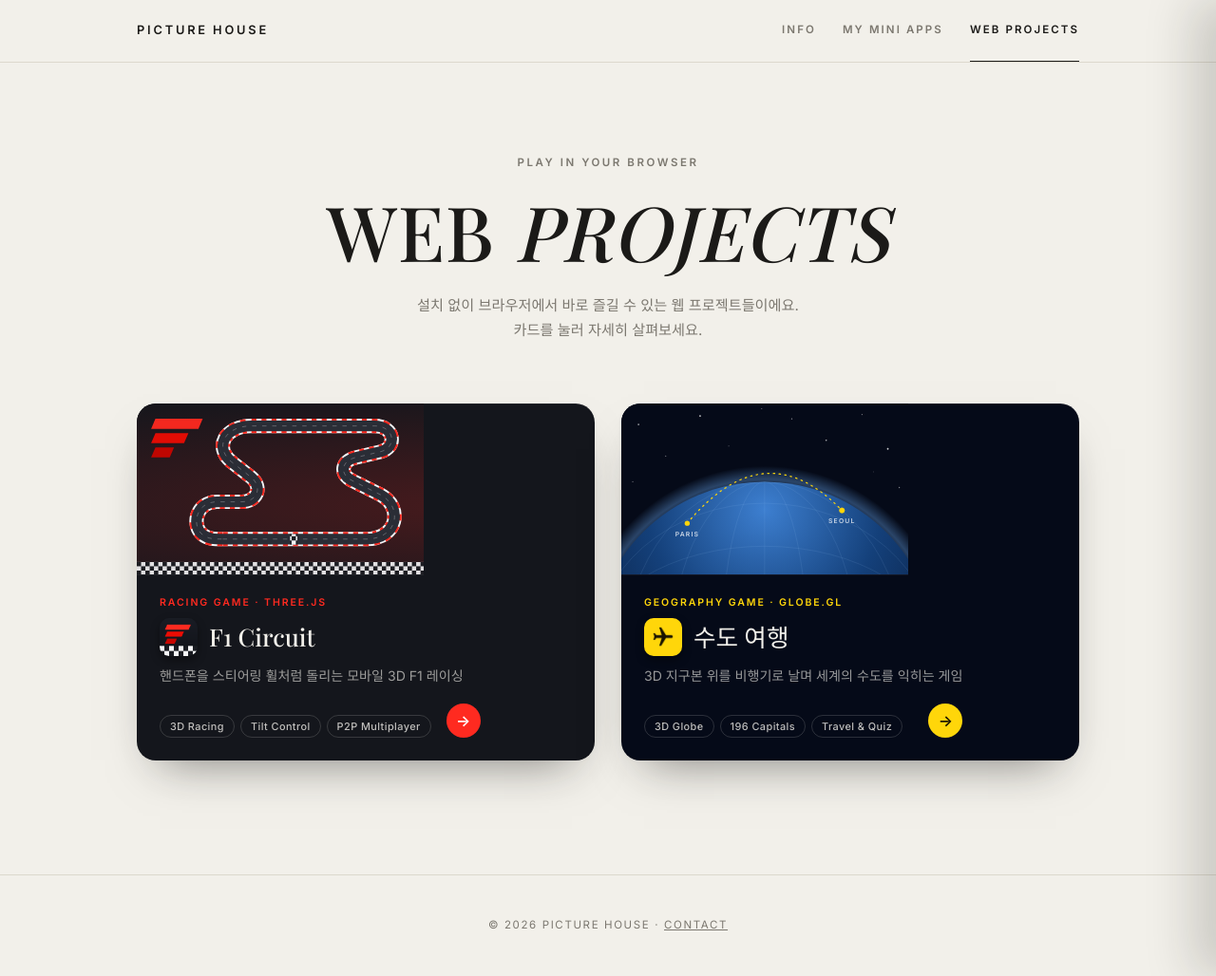
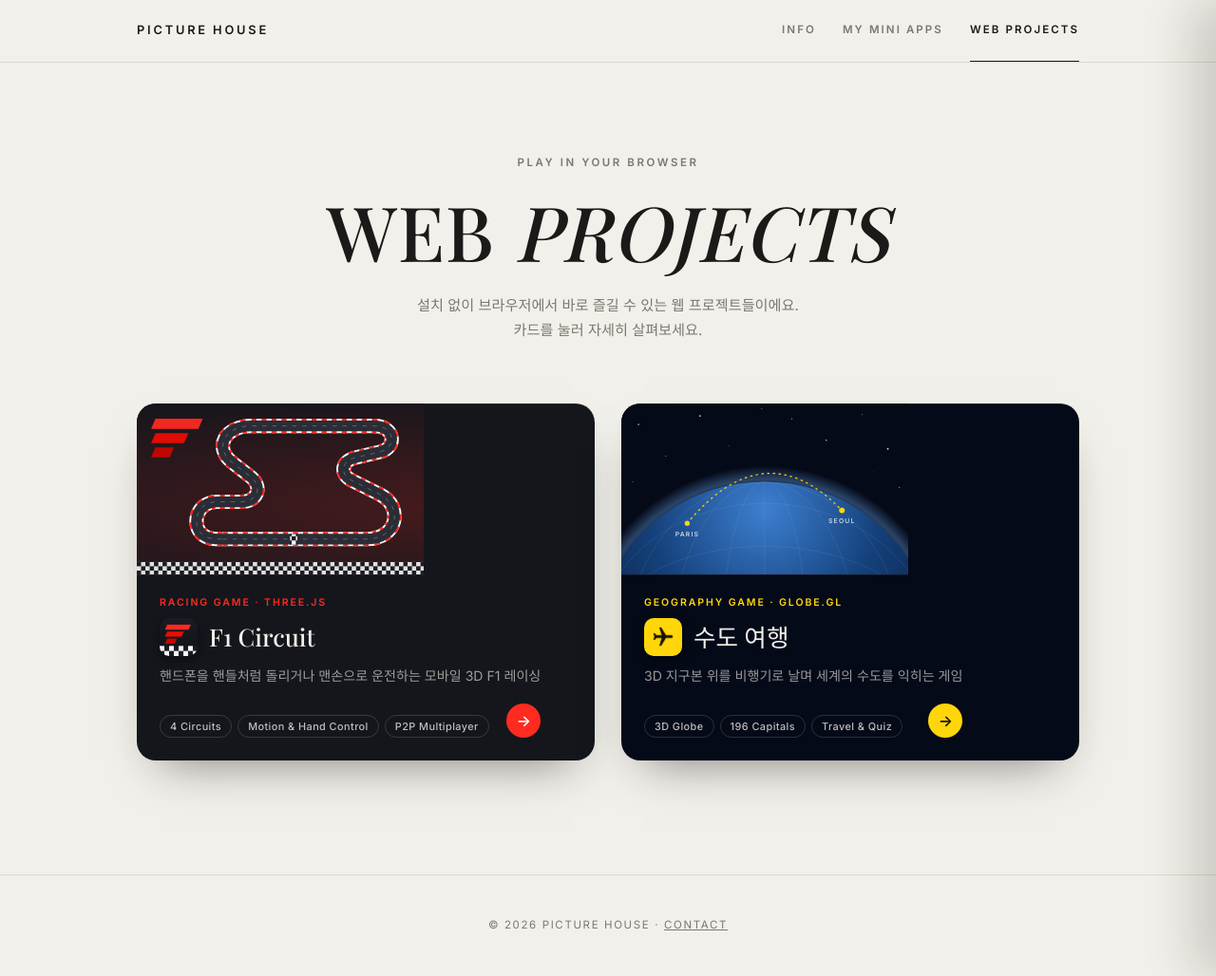
Before and after one commit to PictureHouse/picturehouse.github.io, a Jekyll site: the page built from web-projects.html, in a window 1280 px wide and 1028 px high. Shown: the whole window at 95% size. Built offline with Jekyll 4.4.1, drawn with Linux system fonts in a browser that asks for light colours; some web fonts are replaced; part of the change alters nothing that is shown.

Commit message:
F1 Circuit 카드·소개 업데이트 (v1.1.9 반영: 드라이버 모드, 시가지 트랙, 조작 방식 3종 등)
Co-Authored-By: Claude Opus 5.5 <noreply@anthropic.com>

```diff
--- a/_data/webprojects.yml
+++ b/_data/webprojects.yml
@@ -18,7 +18,7 @@
 
 - id: f1-circuit
   name: F1 Circuit
-  tagline: 핸드폰을 스티어링 휠처럼 돌리는 모바일 3D F1 레이싱
+  tagline: 핸드폰을 핸들처럼 돌리거나 맨손으로 운전하는 모바일 3D F1 레이싱
   kicker: Racing Game · Three.js
   icon: /assets/icons/web/f1-circuit.png
   url: https://f1-circuit.vercel.app/
@@ -27,30 +27,43 @@
     bg: "#14161c"
     accent: "#ff2a20"
     on_accent: "#ffffff"
-  chips: [3D Racing, Tilt Control, P2P Multiplayer]
+  chips: [4 Circuits, Motion & Hand Control, P2P Multiplayer]
   description: |
     ## 소개
 
     F1 Circuit은 앱 설치 없이 브라우저에서 바로 즐기는 모바일 3D F1 레이싱 게임입니다.
     핸드폰을 가로로 눕혀 스티어링 휠처럼 돌리면 차가 방향을 틀고,
     화면을 살짝 젖히거나 숙여 가속과 브레이크를 조작합니다.
-    혼자서 베스트 랩에 도전하거나, 방 코드로 친구들을 모아 레이스를 펼칠 수 있어요.
+    새로 추가된 드라이버 모드에서는 카메라 앞에서 맨손으로 핸들을 잡듯 운전할 수 있어요.
+    피트 개러지에서 출발해 혼자 베스트 랩에 도전하거나, 방 코드로 친구들을 모아 레이스를 펼쳐 보세요.
+
+    ## 조작 방식
+
+    - **기기 동작** — 핸드폰을 돌려 조향, 뒤로 젖히면 가속·앞으로 숙이면 브레이크
+    - **기기 동작 + 버튼** — 가속·브레이크는 기울기로, 조향은 화면 양옆 ◀ ▶ 버튼으로
+    - **키보드** — PC에서는 방향키·WASD로 바로 출발
+    - **드라이버 모드 (BETA)** — 전면 카메라가 양손을 인식해, 두 손을 기울여 조향하고 주먹을 쥐면 가속,
+      손바닥을 밀면 브레이크. 드라이버 시점의 장갑도 내 손 모양을 따라 움직입니다.
 
     ## 주요 기능
 
-    - 기기 동작 조작 — 핸드폰을 기울여 조향·가속·브레이크
-    - PC에서는 방향키·WASD 키보드 조작
-    - 그랑프리 · 스피드웨이 · 테크니컬, 성격이 다른 3가지 트랙
-    - 방 코드로 모이는 친구와의 P2P 레이스
-    - 체이스 뷰 ↔ 드라이버 뷰 시점 전환, 차량 색상 선택
+    - 그랑프리 · 스피드웨이 · 테크니컬 · 시가지, 성격이 다른 4가지 서킷 (트랙별 베스트 랩 저장)
+    - 방 코드로 모이는 친구와의 P2P 3랩 레이스 — 무작위 출발 그리드, 실시간 순위, 차량 간 충돌
+    - 크루가 오가는 피트 개러지 메인 화면, 12가지 팀 컬러 리버리
+    - 체이스 뷰 ↔ 스티어링 휠을 잡은 팔까지 보이는 드라이버 뷰
+    - 기어 변속·터보·배기 팝까지 합성한 V6 하이브리드 엔진 사운드
     - 한국어·영어 지원 (기기 언어에 맞춰 자동 선택)
 
     ## 기술 노트
 
     - Three.js + Vite로 만든 정적 웹앱으로, iPhone Safari와 Android Chrome에서 똑같이 동작합니다.
-    - 멀티플레이는 PeerJS(WebRTC)로 기기끼리 직접 연결합니다.
+    - 서킷의 노면·연석·방호벽·관중석·건물은 스플라인 제어점에서 절차적으로 생성하고,
+      기울기 조작에 맞춰 모든 코너의 반경을 약 33m 이상으로 다듬었습니다.
+    - 드라이버 모드는 MediaPipe Hand Landmarker로 손을 인식하며, 이 모드를 고를 때만 불러옵니다.
+      카메라 영상은 기기 안에서만 처리하고 저장·전송하지 않습니다.
+    - 멀티플레이는 PeerJS(WebRTC)로 기기끼리 직접 연결해 게임 서버가 없습니다.
+    - 엔진음은 음원 파일 없이 WebAudio로 배기 펄스를 합성해 만듭니다.
     - OS 화면 회전 잠금과 상관없이 항상 가로로 보이도록, 세로로 들면 게임 화면을 직접 90° 회전시켜 렌더링합니다.
-    - iOS의 센서 권한 요청과 전체화면 전환이 같은 터치를 두고 충돌하지 않도록 호출 순서를 조정했습니다.
 
 - id: capital-travel
   name: 수도 여행
```
